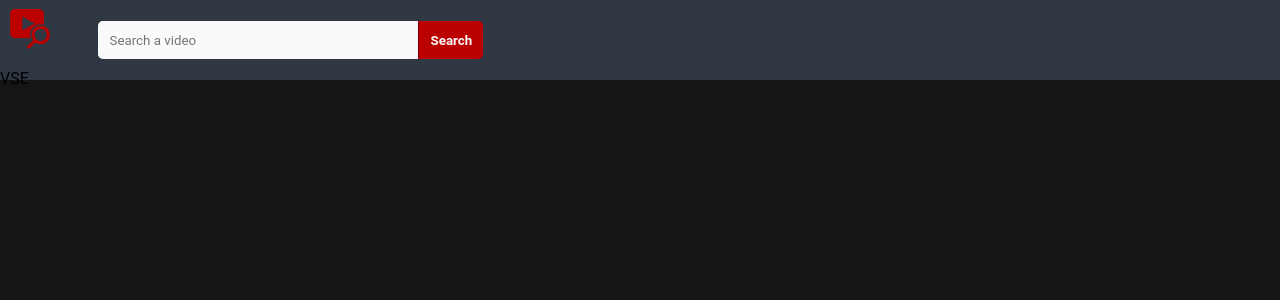
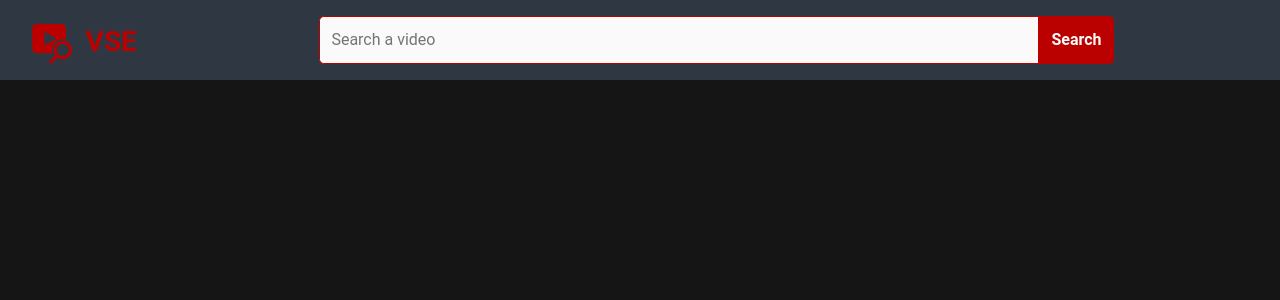
Before and after one commit to sctlcd/angular-video-search, an Angular app: page / in a window 1280 px wide. Shown: the top 300 px of the page. Built offline with nearby package versions, Linux system fonts and the light colour scheme.

Commit message:
style: add bootstrap, update html/css of logo/search bar components

```diff
--- a/package.json
+++ b/package.json
@@ -19,6 +19,7 @@
     "@angular/platform-browser": "~11.2.14",
     "@angular/platform-browser-dynamic": "~11.2.14",
     "@angular/router": "~11.2.14",
+    "bootstrap": "^4.6.0",
     "rxjs": "~6.6.0",
     "tslib": "^2.0.0",
     "zone.js": "~0.11.3"
--- a/src/app/search-bar/logo/logo.component.css
+++ b/src/app/search-bar/logo/logo.component.css
@@ -1,5 +1,14 @@
+.logo {
+  margin-top: 0.9rem;
+}
+
 .logo-image {
     height: 2.5rem;
     width: 2.5rem;
-    margin: 1rem 0.6rem 1rem 0.6rem;
+    margin: 0.6rem 0.6rem 1rem 2rem;
   }
+
+.logo-name {
+  color: #bb0000;
+  padding-top: 2rem;
+}
--- a/src/app/search-bar/logo/logo.component.html
+++ b/src/app/search-bar/logo/logo.component.html
@@ -1,2 +1,5 @@
-<img src="../../../assets/images/logo/video-player-min.png" alt="VSE" class="d-inline logo-image" routerLink="/">
-<span class="logo-name" routerLink="/">VSE</span>
+<div class="logo float-left">
+        <img src="../../../assets/images/logo/video-player-min.png" alt="VSE" class="logo-image d-inline"
+                routerLink="/">
+        <h3 class="logo-name d-inline ml-1" routerLink="/"><strong>VSE</strong></h3>
+</div>
--- a/src/app/search-bar/search-bar/search-bar.component.css
+++ b/src/app/search-bar/search-bar/search-bar.component.css
@@ -12,7 +12,6 @@
 }
 
 .search-form{
-    width: 100%;
     max-width: 75rem;
     margin: 0 auto;
 }
@@ -28,11 +27,11 @@
 .search-input {
     margin-left: 1rem;
     padding: 0.7rem;
-    width: 20rem;
+    width: 45rem;
     border-top-left-radius: 0.3rem;
     border-bottom-left-radius: 0.3rem;
     outline: none;
-    border: none;
+    border: 0.07rem solid #bb0000;
     background-color: #fafafa;
 }
 
@@ -44,6 +43,7 @@
     border-left: 0.07rem solid rgba(0, 0, 0, 0.3);
     border-top-right-radius: 0.3rem;
     border-bottom-right-radius: 0.3rem;
+    border: 0.07rem solid #bb0000;
     color: #fafafa;
     font-weight: 700;
     transition-duration: 0.3s;
--- a/src/app/search-bar/search-bar/search-bar.component.html
+++ b/src/app/search-bar/search-bar/search-bar.component.html
@@ -1,6 +1,6 @@
 <div class="search-container">
     <app-logo></app-logo>
-    <form class="search-form">
+    <form class="search-form mr-auto">
         <input class="search-input" name="search" ngModel placeholder="Search a video" />
         <button class="search-button">Search</button>
     </form>
--- a/src/index.html
+++ b/src/index.html
@@ -1,13 +1,28 @@
 <!doctype html>
 <html lang="en">
+
 <head>
   <meta charset="utf-8">
-  <title>AngularVideoSearch</title>
   <base href="/">
   <meta name="viewport" content="width=device-width, initial-scale=1">
+
   <link rel="icon" type="image/x-icon" href="favicon.ico">
+  <link rel="stylesheet" href="https://cdn.jsdelivr.net/npm/bootstrap@4.6.0/dist/css/bootstrap.min.css"
+    integrity="sha384-B0vP5xmATw1+K9KRQjQERJvTumQW0nPEzvF6L/Z6nronJ3oUOFUFpCjEUQouq2+l" crossorigin="anonymous">
+
+  <title>Angular Video Search</title>
 </head>
+
 <body>
   <app-root></app-root>
 </body>
+
+<!-- Scripts -->
+<script src="https://code.jquery.com/jquery-3.5.1.slim.min.js"
+  integrity="sha384-DfXdz2htPH0lsSSs5nCTpuj/zy4C+OGpamoFVy38MVBnE+IbbVYUew+OrCXaRkfj" crossorigin="anonymous"></script>
+<script src="https://cdn.jsdelivr.net/npm/popper.js@1.16.1/dist/umd/popper.min.js"
+  integrity="sha384-9/reFTGAW83EW2RDu2S0VKaIzap3H66lZH81PoYlFhbGU+6BZp6G7niu735Sk7lN" crossorigin="anonymous"></script>
+<script src="https://cdn.jsdelivr.net/npm/bootstrap@4.6.0/dist/js/bootstrap.min.js"
+  integrity="sha384-+YQ4JLhjyBLPDQt//I+STsc9iw4uQqACwlvpslubQzn4u2UU2UFM80nGisd026JF" crossorigin="anonymous"></script>
+
 </html>
```
Also changed, not shown: 1 other file (tests, documents, lock files or other folders).
